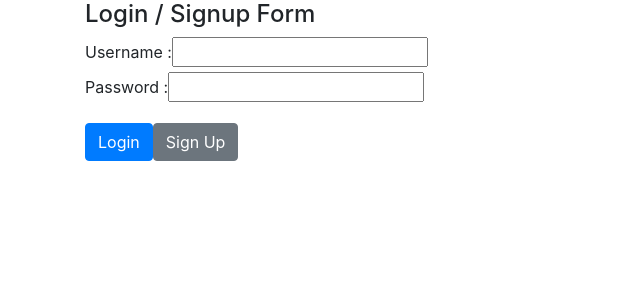
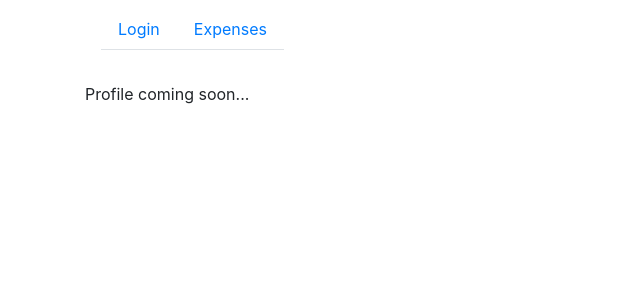
Before and after one commit to synergy2411/optum-jun22, a React (Create React App) app in the folder frontend/: page /profile in a window 1280 px wide. Shown: the top 300 px of the page, without its empty margins (0-640 px from the left). Built offline with nearby package versions, Linux system fonts and the light colour scheme.

Commit message:
user redirected

```diff
--- a/frontend/package.json
+++ b/frontend/package.json
@@ -11,6 +11,7 @@
     "graphql": "^16.5.0",
     "react": "^18.2.0",
     "react-dom": "^18.2.0",
+    "react-router-dom": "^5.3.3",
     "react-scripts": "5.0.1",
     "uuid": "^8.3.2",
     "web-vitals": "^2.1.4"
--- a/frontend/src/App.js
+++ b/frontend/src/App.js
@@ -1,3 +1,4 @@
+import { Redirect, Route } from 'react-router-dom';
 import "bootstrap/dist/css/bootstrap.min.css";
 import { useState } from "react";
 import ClassBasedComp from "./Components/Demo/ClassBasedComp";
@@ -5,13 +6,30 @@ import ErrorBoundary from "./Components/Demo/ErrorBoundary";
 import HelloGraphql from "./Components/Demo/HelloGraphql";
 import Login from "./Components/Demo/Login";
 import Expenses from './Components/Expenses/Expenses';
+import Header from './Components/Header/Header';
+import Profile from './Components/Profile/Profile';
 
 function App() {
 
   return (
     <div className="container">
-      <Login />
-        {/* <HelloGraphql />       */}
+      <Header />
+      <br />
+      <Route path="/" exact>
+        <Redirect to="/login" />
+      </Route>
+      <Route path="/login">
+        <Login />
+      </Route>
+      <Route path="/expenses">
+        <Expenses />
+      </Route>
+      <Route path="/hello-graphql">
+        <HelloGraphql />
+      </Route>
+      <Route path="/profile">
+        <Profile />
+      </Route>
     </div>
   );
 }
--- a/frontend/src/Components/Demo/Login.js
+++ b/frontend/src/Components/Demo/Login.js
@@ -1,5 +1,6 @@
 import React, { useRef, useState } from 'react';
 import { gql, mergeOptions, useMutation } from '@apollo/client';
+import { useHistory } from 'react-router-dom';
 
 const CREATE_USER = gql`
     mutation createNewUser($email: String!, $password: String! ){
@@ -28,6 +29,7 @@ const LOGIN = gql`
 const Login = () => {
     // Uncontrolled
     const inputUsernameRef = useRef(null);
+    const history = useHistory();
 
     const [mutateFn, { data, error: mError, loading, called }] = useMutation(CREATE_USER)
     const [loginMutate, { data: loginData, error: loginError, loading: loginLoading }] = useMutation(LOGIN)
@@ -43,12 +45,10 @@ const Login = () => {
                 email: inputUsernameRef.current.value,
                 password
             }
+        }).then(({data}) => {
+            localStorage.setItem("authToken", data.login.token)
+            history.replace("/profile")
         })
-    }
-
-    if (loginData) {
-        // console.log(loginData)
-        localStorage.setItem("authToken", loginData.login.token)
     }
 
     const passwordBlurHandler = () => {
--- /dev/null
+++ b/frontend/src/Components/Header/Header.js
@@ -0,0 +1,19 @@
+import React from 'react';
+import { NavLink } from 'react-router-dom';
+
+const Header = () => {
+    return (
+        <header>
+            <nav className='navbar nav'>
+                <ul className='nav nav-tabs'>
+                    <li className='nav-item'>
+                        <NavLink className='nav-link' to='/login'>Login</NavLink></li>
+                    <li className='nav-item'>
+                        <NavLink className='nav-link' to='/expenses'>Expenses</NavLink></li>
+                </ul>
+            </nav>
+        </header>
+    );
+}
+
+export default Header;
--- /dev/null
+++ b/frontend/src/Components/Profile/Profile.js
@@ -0,0 +1,11 @@
+import React from 'react';
+
+const Profile = () => {
+    return (
+        <div>
+            Profile coming soon...
+        </div>
+    );
+}
+
+export default Profile;
--- a/frontend/src/index.js
+++ b/frontend/src/index.js
@@ -1,6 +1,7 @@
 import React from 'react';
 import ReactDOM from 'react-dom/client';
 import { ApolloClient, InMemoryCache, ApolloProvider } from '@apollo/client';
+import { BrowserRouter } from 'react-router-dom';
 
 import App from './App';
 import './index.css';
@@ -13,8 +14,10 @@ const client = new ApolloClient({
 const root = ReactDOM.createRoot(document.getElementById('root'));
 root.render(
   <ApolloProvider client={client}>
-    <React.StrictMode>
-      <App />
-    </React.StrictMode>
+    <BrowserRouter>
+      <React.StrictMode>
+        <App />
+      </React.StrictMode>
+    </BrowserRouter>
   </ApolloProvider>
 );
```
Also changed, not shown: 1 other file (tests, documents, lock files or other folders).
